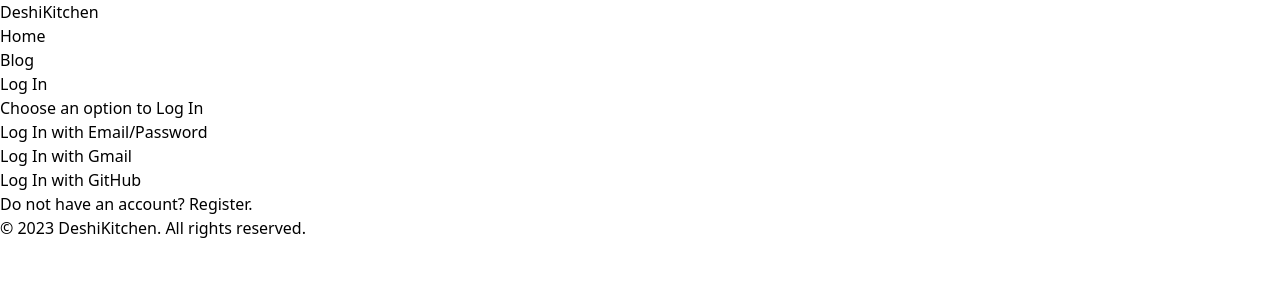
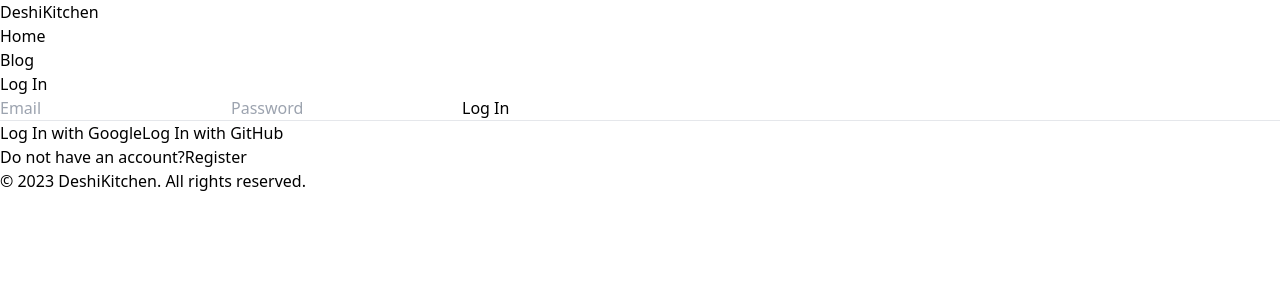
Before and after one commit to Aniqa4/deshi_kitchen, a React (Vite) app: page /login in a window 1280 px wide. Shown: the top 300 px of the page. Built offline with nearby package versions, Linux system fonts and the light colour scheme.

Commit message:
added login/register ui

```diff
--- a/package.json
+++ b/package.json
@@ -10,6 +10,7 @@
     "preview": "vite preview"
   },
   "dependencies": {
+    "firebase": "^9.21.0",
     "localforage": "^1.10.0",
     "match-sorter": "^6.3.1",
     "react": "^18.2.0",
--- a/src/Components/Login.jsx
+++ b/src/Components/Login.jsx
@@ -3,14 +3,18 @@
 
 function Login() {
   return (
-    <div className='flex justify-center text-center m-20'>
-        <ul className=' border p-20 rounded'>
-            <li className=' text-xl pb-5'>Choose an option to Log In</li>
-            <li><button className=' bg-black text-white rounded px-5 py-2'>Log In with Email/Password</button></li>
-            <li><button className=' bg-black text-white rounded px-5 py-2 my-5'>Log In with Gmail</button></li>
-            <li><button className=' bg-black text-white rounded px-5 py-2 mb-5'>Log In with GitHub</button></li>
-            <li>Do not have an account?<span className=' underline'><Link to="/registration"> Register.</Link></span></li>
-        </ul>
+    <div className='w-4/12 mx-auto p-20 border my-20'>
+      <form action="" className='grid grid-cols-1'>
+        <input type="email" name="email" placeholder='Email ' className='border border-black p-2 ' />
+        <input type="password" name="password" placeholder='Password' className='border border-black p-2 my-2' />
+        <input type="submit" value="Log In" className='border border-black p-2 font-semibold' />
+      </form>
+      <p className='text-center py-10'> <hr /></p>
+      <div className='grid grid-cols-1'>
+        <button className=' bg-black text-white rounded px-5 py-2 mb-2'>Log In with Google</button>
+        <button className=' bg-black text-white rounded px-5 py-2'>Log In with GitHub</button>
+      </div>
+      <p className=' text-center pt-5'>Do not have an account?<span className=' underline'><Link to="/registration">Register</Link></span></p>
     </div>
   )
 }
--- a/src/Components/Registration.jsx
+++ b/src/Components/Registration.jsx
@@ -1,9 +1,49 @@
-import React from 'react'
+import React, { useState } from 'react'
+import { Link } from 'react-router-dom';
 
 function Registration() {
+  const [error, setError] = useState('');
+
+  const handleRegistration = event => {
+    event.preventDefault();
+
+
+    const form = event.target;
+    const email = form.email.value;
+    const password = form.password.value;
+    const name = form.name.value;
+    const photo = form.text.value;
+    console.log(email, password, name, photo);
+
+    let errors = '';
+
+    if (password.length < 6) {
+      errors += 'Password must have at least 6 characters.';
+    }
+
+    if (!email) {
+      errors += 'Email field cannot be empty.';
+    }
+
+    if (!password) {
+      errors += 'Password field cannot be empty.';
+    }
+
+    setError(errors.trim());
+  }
   return (
     <div>
-
+      <div className='w-4/12 mx-auto p-20 border my-20'>
+        <form onSubmit={handleRegistration} className='grid grid-cols-1'>
+          <input type="text" name="name" placeholder='Enter your name' className='border border-black p-2 mb-2' />
+          <input type="email" name="email" placeholder='Email ' className='border border-black p-2 ' />
+          <input type="password" name="password" placeholder='Password' className='border border-black p-2 my-2' />
+          <input type="text" name="text" placeholder='Enter your photo url' className='border border-black p-2 ' />
+          <input type="submit" value="Register" className='border border-black p-2 font-semibold mt-2' />
+        </form>
+        <p className=' text-center pt-5'>Already have an account?<span className=' underline'><Link to="/login">Log In</Link></span></p>
+        <p className=' text-center pt-2 text-red-700'>{error}</p>
+      </div>
     </div>
   )
 }
```
Also changed, not shown: src/Components/providers/AuthProvider.jsx (added), 2 other files (tests, documents, lock files or other folders).
